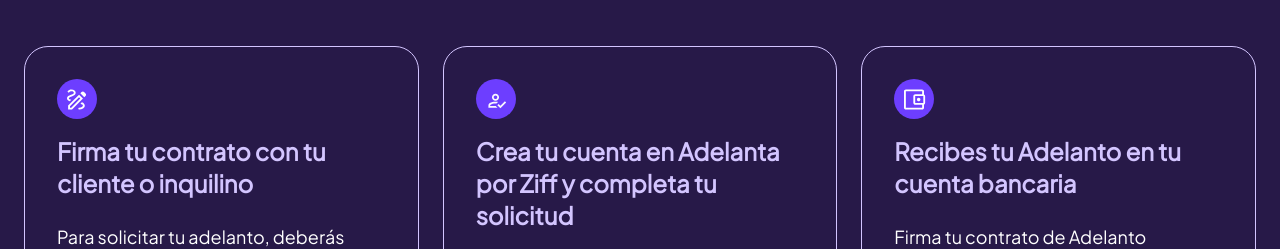
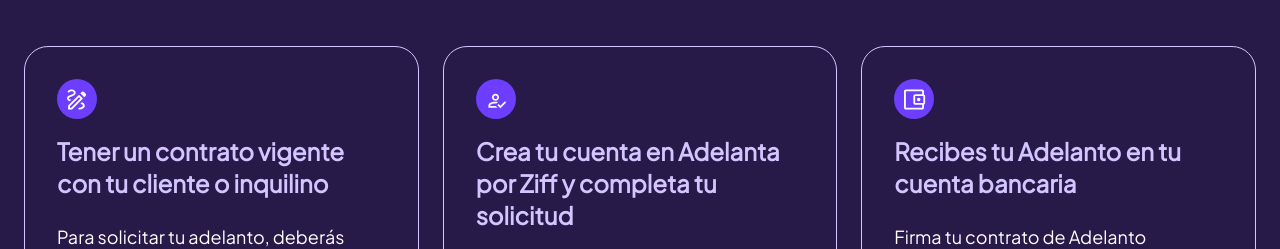
Before and after one commit to Trescento/adelanta, a Nuxt app: page / in a window 1280 px wide. Shown: the part 1040-1289 px from the top of the page. Built offline with nearby package versions, Linux system fonts and the light colour scheme.

Commit message:
Update contract title in StepsSection.vue

```diff
--- a/src/components/StepsSection.vue
+++ b/src/components/StepsSection.vue
@@ -47,7 +47,7 @@ const steps = {
   title: '¿Cómo funciona Adelanta por Ziff?',
   steps: [
     {
-      title: 'Firma tu contrato con tu cliente o inquilino',
+      title: 'Tener un contrato vigente con tu cliente o inquilino',
       description: 'Para solicitar tu adelanto, deberás tener una contrato comercial que te genere pagos mensuales y tenga al menos 6 meses de vigencia.',
       icon: `<svg xmlns="http://www.w3.org/2000/svg" width="45" height="45" viewBox="0 0 45 45" fill="none">
               <g clip-path="url(#clip0_63_2219)">
```
